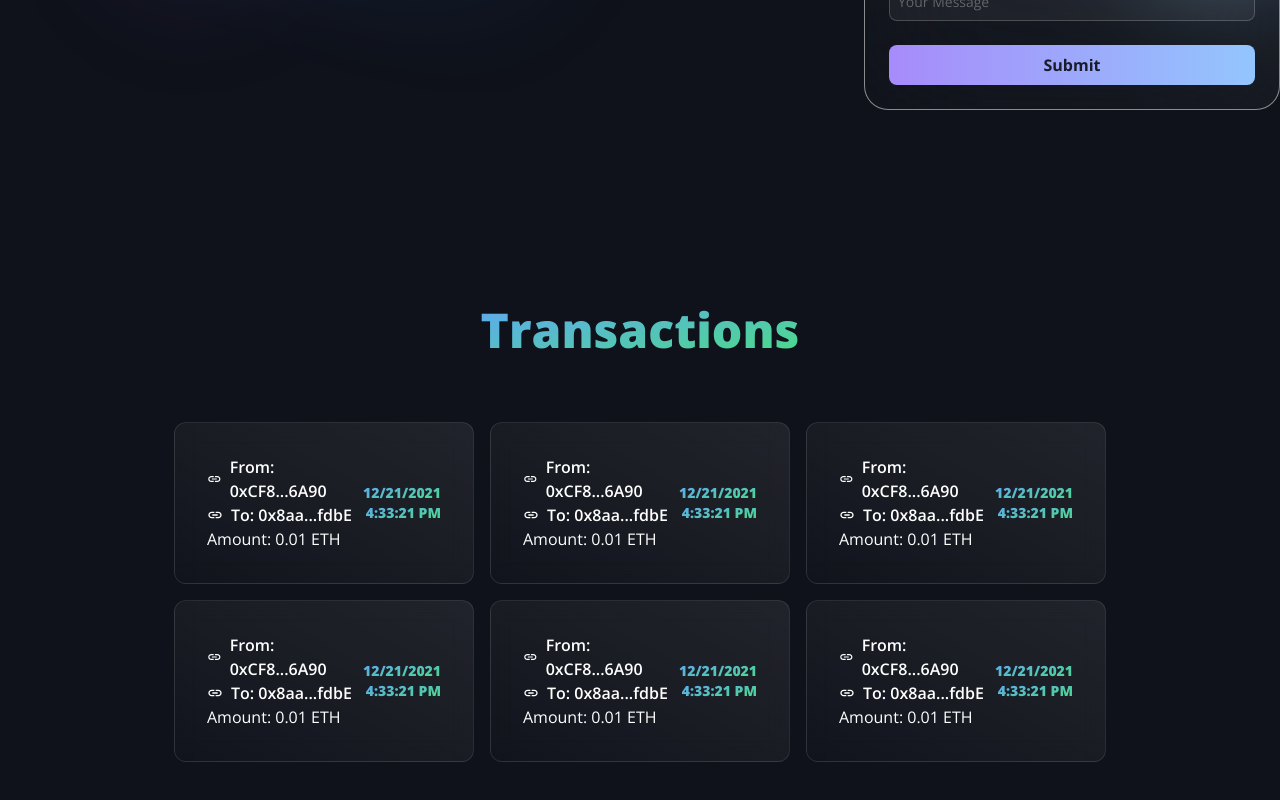
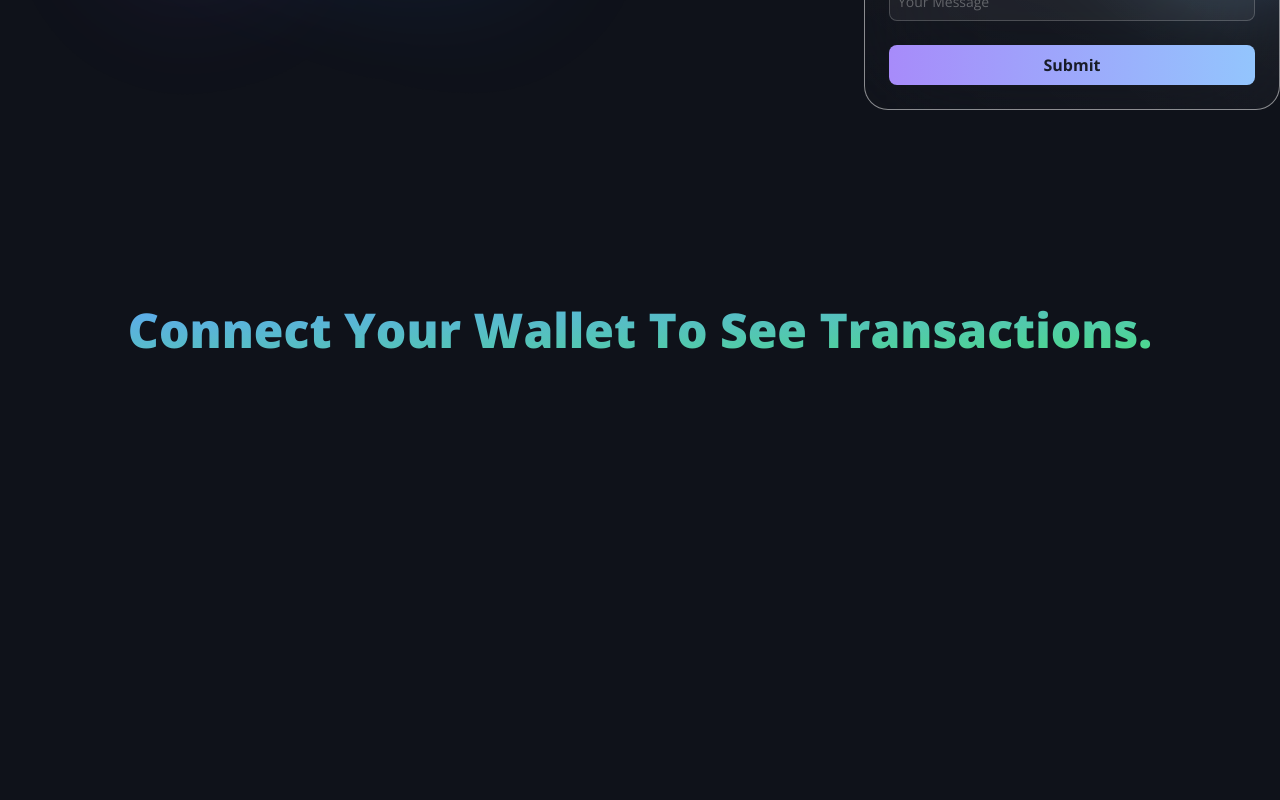
Before and after one commit to ishaan1013/sol-basics, a React (Vite) app in the folder client/: page / in a window 1280 px wide. Shown: the part 602-1402 px from the top of the page. After the commit the page ends 1080 px from the top, so only its background shows below. Built offline with nearby package versions, Linux system fonts and the light colour scheme.

Commit message:
Loader & actual transaction data

```diff
--- a/client/src/components/Landing.tsx
+++ b/client/src/components/Landing.tsx
@@ -9,6 +9,7 @@ import {
 } from 'formik';
 import { TransactionContext } from '../context/TransactionContext';
 import { shortenAddress } from "../utils/shortenAddress";
+import Loader from "./Loader";
 
 import Eth1 from '../assets/eth1.png'
 import Eth2 from '../assets/eth2.png'
@@ -82,7 +83,11 @@ const Landing = () => {
                                     <label className="text-white font-medium text-xs mb-1 pl-2 mt-4" htmlFor="message">Message</label>
                                     <Field className="bg-white/[0.05] text-sm text-white font-medium rounded-lg p-2 border-[1px] border-white/20 focus:outline-white/20 outline-1 placeholder:select-none placeholder-white/30 placeholder:font-normal" id="message" name="message" placeholder="Your Message" />
 
+                                    { isLoading ?
+                                    <Loader/>
+                                    :
                                     <button className="focus:outline-violet-400 focus:border-none select-none bg-gradient-to-r from-violet-400 hover:from-violet-500 to-blue-300 hover:to-blue-400 w-full p-2 mt-6 rounded-lg text-[#0f121aee] font-bold" type="submit">Submit</button>
+                                    }
                                 </div>
                             </Form>
                         </Formik>
--- a/client/src/components/Loader.tsx
+++ b/client/src/components/Loader.tsx
@@ -1,6 +1,8 @@
 const Loader = () => {
     return (
-        <h1>Loader</h1>
+        <div className="cursor-progress animate-pulse text-center focus:outline-violet-400 focus:border-none select-none bg-gradient-to-r from-violet-500 to-blue-400 w-full p-2 mt-6 rounded-lg text-[#0f121aee] font-bold">
+            Loading...
+        </div>
     )
 }
 
--- a/client/src/components/Transactions.tsx
+++ b/client/src/components/Transactions.tsx
@@ -49,14 +49,18 @@ const TransactionsCard:FC<CardProps> = ({ addressTo, addressFrom, timestamp, mes
 
 
 const Transactions = () => {
-    const { currentAccount } = useContext(TransactionContext)
+    const { currentAccount, transactions } = useContext(TransactionContext)
 
     return (
         <section className="w-screen flex-col flex py-16 lg:mt-0 mt-8 items-center">
+            {currentAccount ?
             <h1 className="sm:text-[3rem] text-[9vw] font-extrabold text-transparent bg-clip-text bg-gradient-to-br from-blue-400 to-green-400">Transactions</h1>
+            :
+            <h1 className="sm:text-[3rem] text-[9vw] font-extrabold text-transparent bg-clip-text bg-gradient-to-br from-blue-400 to-green-400">Connect Your Wallet To See Transactions.</h1>
+            }
 
             <div className="flex flex-wrap justify-center items-center mt-12 px-12">
-                {testData.reverse().map((transaction, i) => (
+                {transactions.reverse().map((transaction:any, i:number) => (
                 <TransactionsCard key={i} {...transaction} />
                 ))}
             </div>
--- a/client/src/context/TransactionContext.tsx
+++ b/client/src/context/TransactionContext.tsx
@@ -88,7 +88,7 @@ const createEthereumContract = () => {
       }
     };
 
-    const checkIfTransactionsExists = async () => {
+    const checkIfTransactionsExist = async () => {
       try {
         if (ethereum) {
           const transactionsContract = createEthereumContract();
@@ -160,7 +160,7 @@ const createEthereumContract = () => {
 
     useEffect(() => {
       checkIfWalletIsConnect();
-      checkIfTransactionsExists();
+      checkIfTransactionsExist();
     }, [transactionCount]);
 
     return (
```
